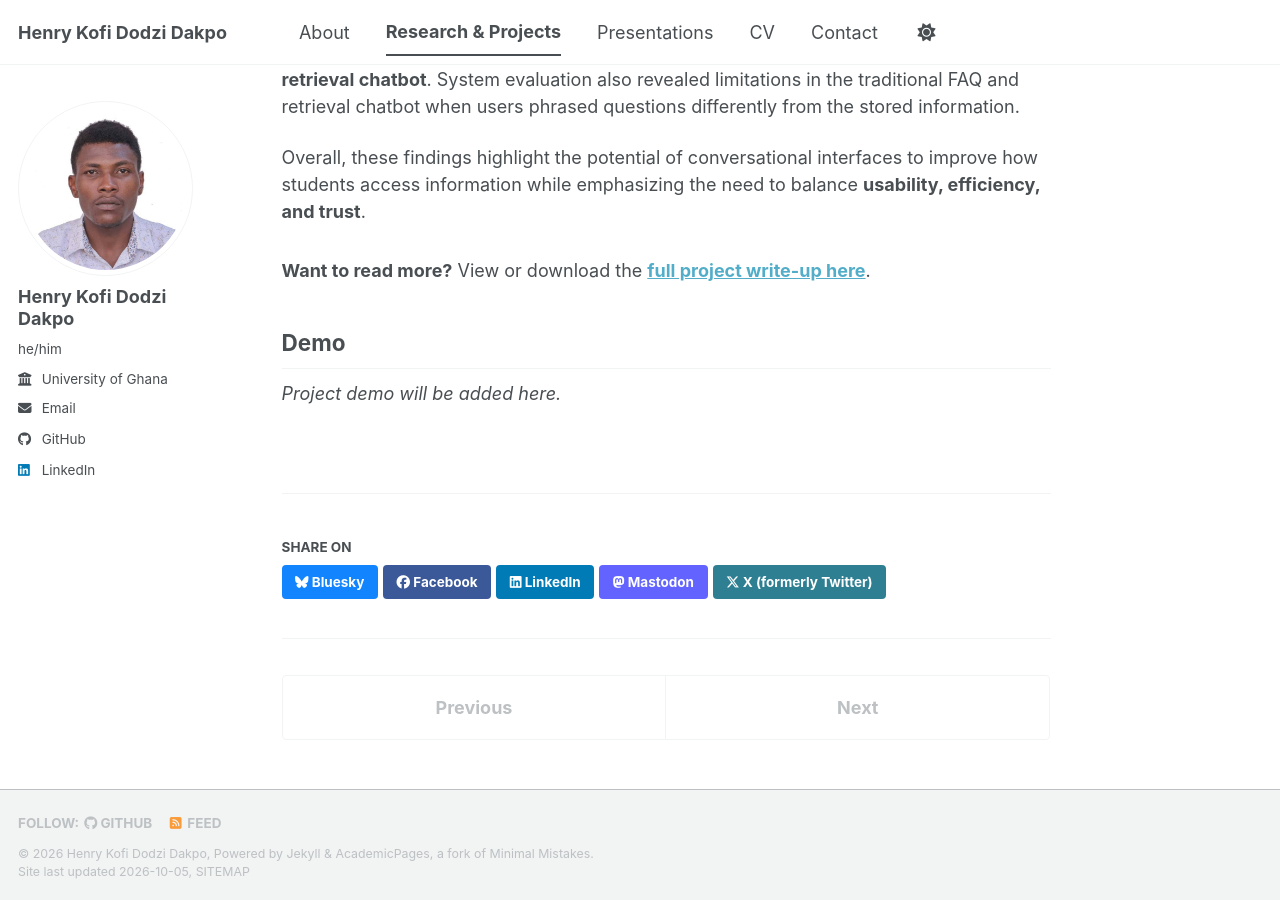
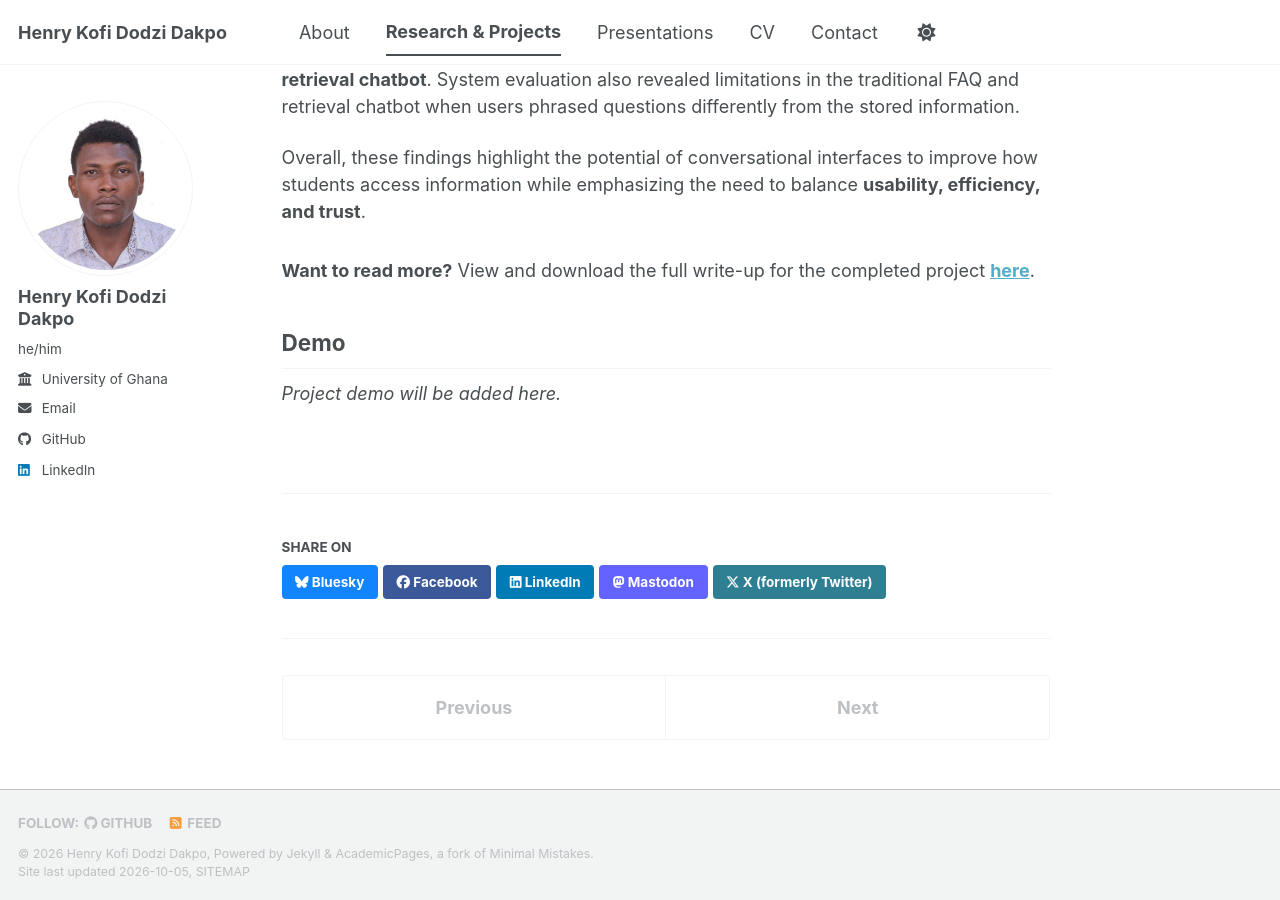
Before and after one commit to henrycitadel9-rgb/henrycitadel9-rgb.github.io, a Jekyll site: the page built from _portfolio/portfolio-1.md, in a window 1280 px wide and 900 px high, scrolled down 1093 px. Built offline with Jekyll 4.4.1, drawn with Linux system fonts in a browser that asks for light colours; a style sheet for code colours, icons or effects is not loaded.

Commit message:
Update portfolio-1.md

```diff
--- a/_portfolio/portfolio-1.md
+++ b/_portfolio/portfolio-1.md
@@ -25,7 +25,7 @@ The results showed that participants preferred the **retrieval and AI chatbots**
 Overall, these findings highlight the potential of conversational interfaces to improve how students access information while emphasizing the need to balance **usability, efficiency, and trust**.
 
 <p style="margin-top: 1.8em; margin-bottom: 2em;">
-<strong>Want to read more?</strong> View or download the <a href="FULL-WRITEUP-LINK"><strong>full project write-up here</strong></a>.
+<strong>Want to read more?</strong> View and download the full write-up for the completed project <a href="FULL-WRITEUP-LINK"><strong>here</strong></a>.
 </p>
 
 ## Demo
```
